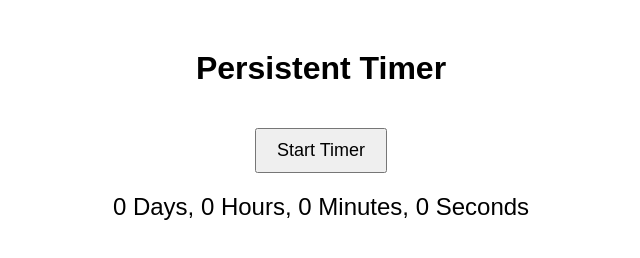
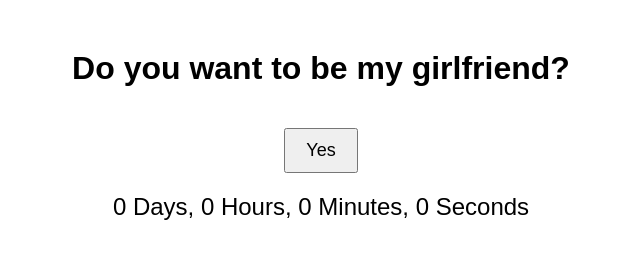
Before and after one commit to timonovy/countup, a website: page index.html in a window 1280 px wide. Shown: the whole page, without its empty margins (319-959 px from the left). Drawn offline with Linux system fonts and the light colour scheme; no server answers.

Commit message:
Update index.html

```diff
--- a/index.html
+++ b/index.html
@@ -22,8 +22,8 @@
     </style>
 </head>
 <body>
-    <h1>Persistent Timer</h1>
-    <button id="startButton" onclick="startTimer()">Start Timer</button>
+    <h1>Do you want to be my girlfriend?</h1>
+    <button id="startButton" onclick="startTimer()">Yes</button>
     <div id="timer">0 Days, 0 Hours, 0 Minutes, 0 Seconds</div>
     <script>
         const backendUrl = 'https://countup-3bed.onrender.com'; // Replace this with your Render backend URL
```
